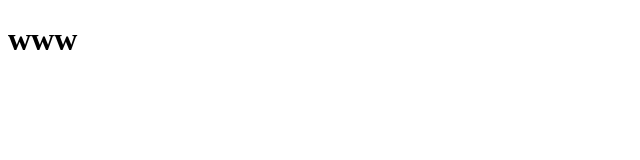
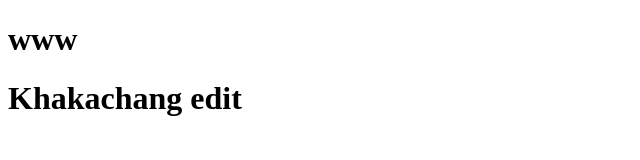
Before and after one commit to subhamchowdhury7777/git, a plain HTML site: page index.html in a window 1280 px wide. Shown: the whole page, without its empty margins (0-640 px from the left). Drawn offline with Linux system fonts and the light colour scheme.

Commit message:
I have added a new h1 tag

```diff
--- a/index.html
+++ b/index.html
@@ -7,5 +7,6 @@
 </head>
 <body>
     <h1>www</h1>
+    <h1>Khakachang edit</h1>
 </body>
 </html>
```
